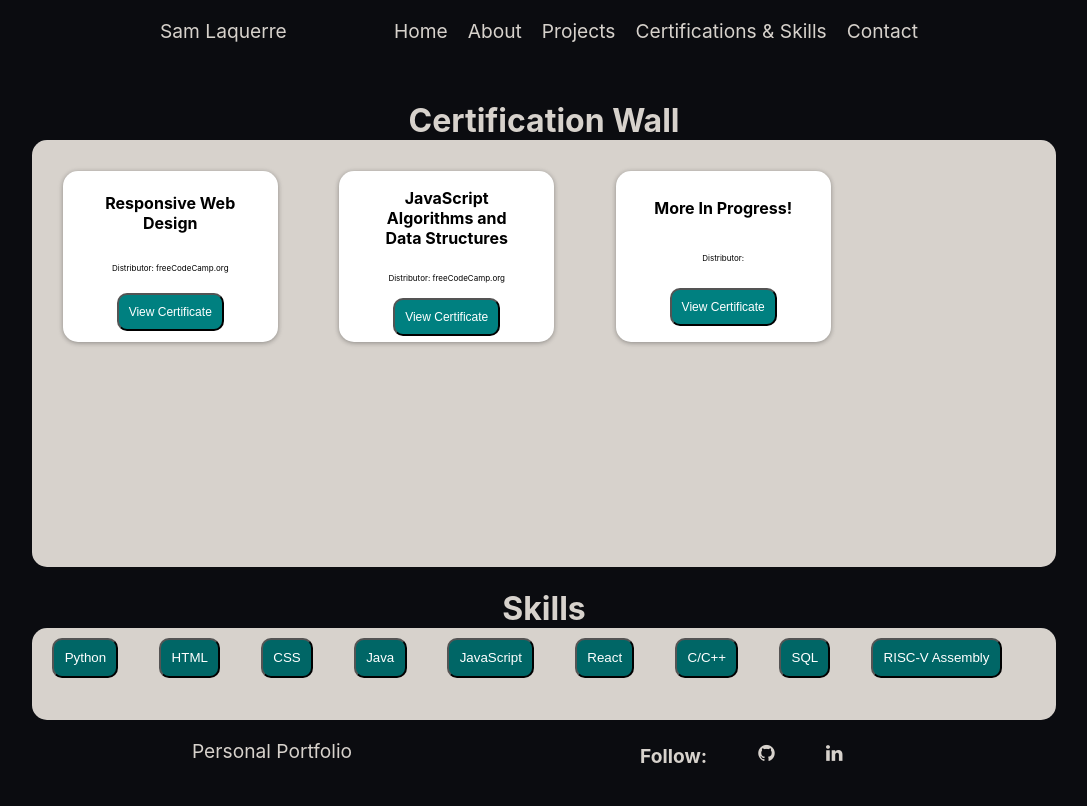
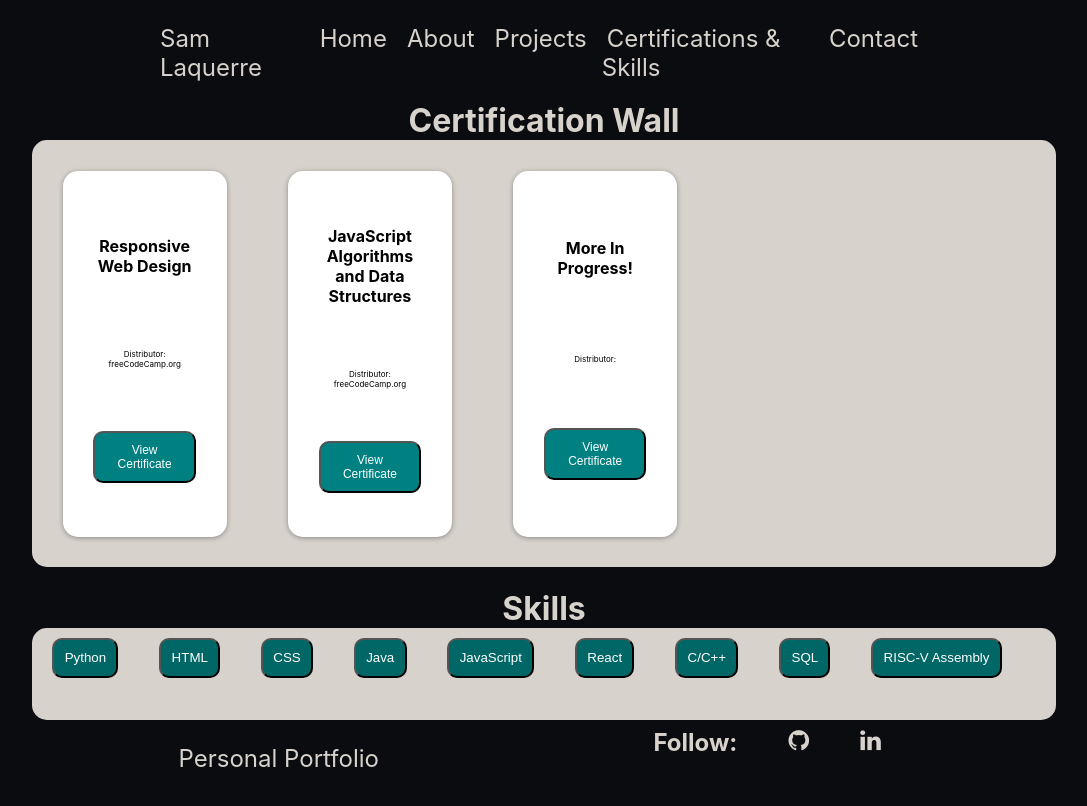
Before and after one commit to sslaquerre07/Personal_Portfolio_Page, a React (Create React App) app in the folder portfolio_page/: page /certifications in a window 1280 px wide. Shown: the top 806 px of the page, without its empty margins (96-1183 px from the left). Built offline with nearby package versions, Linux system fonts and the light colour scheme.

Commit message:
More styling changes

```diff
--- a/portfolio_page/src/App.css
+++ b/portfolio_page/src/App.css
@@ -11,9 +11,9 @@
     display: flex;
     color: #d7d2cc;
     flex-direction: row;
-    font-size: 1.5vw;
+    font-size: 1.5rem;
     justify-content: space-between;
-    padding: 0vh 20vw;
+    padding: 0% 20%;
     height: 10vh;
 }
 
@@ -44,52 +44,53 @@ a{
 /* Footer Styling */
 #footer-container{
     color: #d7d2cc;
+    width: 100%;
+    align-self: flex-end;
     display: flex;
     flex-direction: row;
     justify-content: space-evenly;
-    font-size: 1.5vw;
-    height: 10vh;
+    font-size: 1.5rem;
+    height: 10%;
 }
 
 #social-section{
     display: flex;
     flex-direction: column;
-    width: 20vw;
+    width: 20%;
     text-align: left;
-    height: 100vh;
+    height: 100%;
 }
 
 #socials{
     display: flex;
-    margin-top: 3vh;
+    margin-top: 3%;
 }
 
 #socials * {
-    margin-right: 20%;;
+    margin-right: 20%;
 }
 
 /*Homepage Styling */
 .body{
     display: flex;
+    align-self: center;
     color: #d7d2cc;
-    height: 80vh;
-    width: 100vw;
+    height: 80%;
+    width: 100%;
     justify-content: center;
     align-items: center;
 }
 
 #avatar{
     margin-right: 5%;
-    width: 20vw;
-    height: 45vh;
+    width: 20%;
+    height: 55%;
 }
 
 #title-text{
     display: flex;
     flex-direction: column;
-    font-size: 4vw;
-    width: 50vw;
-    height: 100vh;
+    font-size: 4rem;
     justify-content: space-evenly;
 }
 
@@ -185,7 +186,7 @@ tr{
 
 #certification-wall{
     height: 70%;
-    width: 80vw;
+    width: 80%;
     background-color: #d7d2cc;
     border-radius: 15px;
     color: black;
@@ -201,14 +202,14 @@ tr{
     justify-content: space-evenly;
     font-size: 0.5rem;
     text-align: center;
-    height: 40%;
-    width: 15%;
+    width: 10%;
     background-color: white;
     padding: 0% 3%;
     margin: 3%;
     border-radius: 15px;
     box-shadow: 0 1px 6px rgba(0, 0, 0, 0.12), 0 1px 4px rgba(0, 0, 0, 0.24);
     transition: all 1s ease;
+    overflow: auto;
 }
 
 .certificate:hover {
@@ -229,7 +230,7 @@ tr{
     background-color: #006666;
 }
 
-.certification-title{
+.title-text{
     font-size: 2rem;
     margin-bottom: 0;
 }
--- a/portfolio_page/src/component/About.js
+++ b/portfolio_page/src/component/About.js
@@ -58,7 +58,7 @@ function About(){
         <div className="page">
             <Header />
             <div className="body vertical">
-                <b>Learn About Me!</b>
+                <h1 className="title-text">Learn About Me!</h1>
                 <div id="radio-buttons">
                     <div id="life" className="about-section">
                         <button id="life-story" onClick={() => setButton("life")}>My Life</button>
--- a/portfolio_page/src/component/Certifications.js
+++ b/portfolio_page/src/component/Certifications.js
@@ -52,14 +52,14 @@ function certifications() {
         <div className='page'>
             <Header />
             <div className="body vertical">
-                <h1 className="certification-title">Certification Wall</h1>
+                <h1 className="title-text">Certification Wall</h1>
                 <div id='certification-wall'>
                     {certificates.map((certificate) => {
                         return(createCertificate(certificate));
                     })}
                 </div>
                 <div id='skill-list'>
-                    <h1 className="certification-title">Skills</h1>
+                    <h1 className="title-text">Skills</h1>
                     <div id='skill-container'>
                         {skills.map((skill) => {
                             return(<button className='skill'>{skill}</button>);
```
